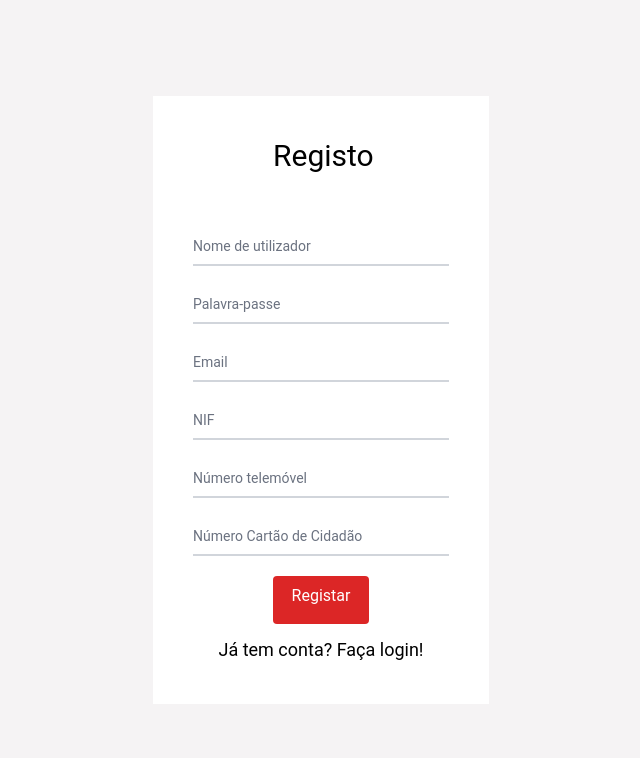
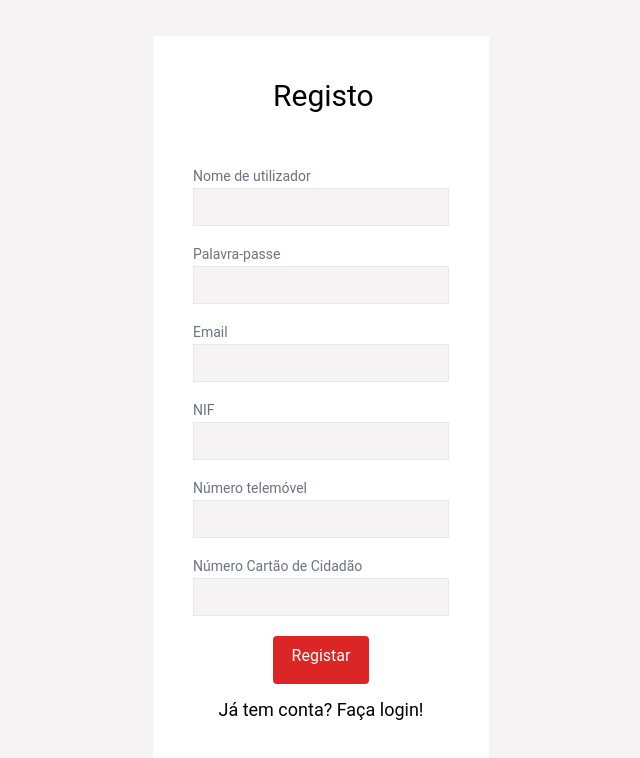
Before and after one commit to gonaloppcc/projetoRAS, a Next.js app in the folder frontend/: page /register in a window 1280 px wide. Shown: the top 758 px of the page, without its empty margins (319-959 px from the left). Built offline with nearby package versions, Linux system fonts and the light colour scheme.

Commit message:
Fix LoginBody and inputForm component.

```diff
--- a/frontend/src/components/Button/index.tsx
+++ b/frontend/src/components/Button/index.tsx
@@ -4,7 +4,7 @@ interface ButtonProps {
     children: React.ReactNode;
     disabled?: boolean;
     onClick?: React.MouseEventHandler<HTMLButtonElement>;
-    type?: ButtonHTMLAttributes<HTMLButtonElement>;
+    type?: ButtonHTMLAttributes<HTMLButtonElement>['type'];
 }
 
 export const PrimaryButton = ({
--- a/frontend/src/components/LoginCard/LoginBody.tsx
+++ b/frontend/src/components/LoginCard/LoginBody.tsx
@@ -1,5 +1,5 @@
-import React, {useEffect, useState} from 'react';
-import {InputForm} from '@components/createBetter/inputForm';
+import React, {useState} from 'react';
+import {HandleChangeProps, InputForm} from '@components/createBetter/inputForm';
 import {REGEX_MAIL} from '../../utils/regex';
 import {PrimaryButton} from '@components/Button';
 
@@ -8,39 +8,45 @@ export interface LoginBodyProps {
     setOpen: (value: boolean) => void;
 }
 
+interface ValuesProps {
+    mail: string;
+    password: string;
+}
+
+type ErrorsProps = ValuesProps;
+
+const initialValues = {
+    mail: '',
+    password: '',
+};
+
+const initialErrors = {
+    mail: '',
+    password: '',
+};
+
 export const LoginBody = ({setOpen}: LoginBodyProps) => {
-    const intialValues = {
-        mail: '',
-        password: '',
-    };
+    const [values, setValues] = useState<ValuesProps>(initialValues);
+    const [errors, setErrors] = useState<ErrorsProps>(initialErrors);
 
-    const [formValues, setFormValues] = useState(intialValues);
-    const [formErrors, setFormErrors] = useState({});
-    const [isSubmitting, setIsSubmitting] = useState(false);
-
-    const submit = () => {
-        console.log('Submissão feita');
-        console.log(formValues);
+    //form submission handler
+    const handleSubmit: React.FormEventHandler<HTMLFormElement> = (e) => {
+        e.preventDefault();
+        validate();
     };
 
     //input change handler
-    const handleChange = (e) => {
-        const {name, value} = e.target;
-        setFormValues({...formValues, [name]: value});
-    };
-
-    //form submission handler
-    const handleSubmit = (e) => {
-        e.preventDefault();
-        setFormErrors(validate(formValues));
-        setIsSubmitting(true);
+    const handleChange = ({name, value}: HandleChangeProps) => {
+        setValues({...values, [name]: value});
     };
 
     //form validation handler
     // FIXME Em todos
-    const validate = (values) => {
-        let errors = {};
-        // Phone numbers, cc, nifs all with 9 numbers
+    const validate = () => {
+        const errors = {
+            mail: '',
+            password: '',
+        };
 
         if (!values.mail) {
             errors.mail = 'Obrigatório';
@@ -54,25 +60,17 @@ export const LoginBody = ({setOpen}: LoginBodyProps) => {
             errors.password = 'Password tem de ter mais de 4 carateres';
         }
 
-        return errors;
+        setErrors(errors);
     };
 
-    useEffect(() => {
-        if (Object.keys(formErrors).length === 0 && isSubmitting) {
-            submit();
-        }
-    }, [formErrors]);
-
-    const TextLoginBodyBTN = () => <div>Aceder</div>;
-
     return (
-        <div className="h-screen w-screen justify-center flex items-center bg-CULTURED ">
-            <div className="bg-white w-auto flex flex-col items-center px-10 pt-10 h-auto gap-3 relative pb-10 ">
-                <div className="w-24 h-10  not-italic font-normal text-3xl leading-10 text-black flex-none order-none flex-grow-0">
+        <div className="h-screen w-screen justify-center flex items-center bg-CULTURED">
+            <div className="bg-white w-auto flex flex-col items-center px-10 pt-10 h-auto gap-3 relative pb-10">
+                <div className="w-24 h-10 not-italic font-normal text-3xl leading-10 text-black flex-none order-none flex-grow-0">
                     Entrar
                 </div>
                 <div className="flex flex-col items-start flex-none order-1">
-                    <div className="flex-none order-none  ">
+                    <div className="flex-none order-none">
                         <form
                             onSubmit={handleSubmit}
                             noValidate
@@ -80,30 +78,28 @@ export const LoginBody = ({setOpen}: LoginBodyProps) => {
                         >
                             {/*  FIXME Em todos */}
                             <InputForm
-                                htmlFor="email"
-                                name="Email"
+                                type="mail"
+                                name="Mail"
                                 id="mail"
-                                value={formValues.mail}
                                 handleChange={handleChange}
-                                error={formErrors.mail}
+                                value={values.mail}
+                                error={errors.mail}
                             />
 
                             <InputForm
-                                htmlFor="password"
+                                type="password"
                                 name="Palavra-passe"
                                 id="password"
-                                value={formValues.password}
                                 handleChange={handleChange}
-                                error={formErrors.password}
+                                value={values.password}
+                                error={errors.password}
                             />
 
                             <div className="flex flex-col center px-20 py-3">
                                 {/*  FIXME Em todos */}
-                                {/*<button type="submit">Aceder</button>*/}
-                                <PrimaryButton
-                                    type={'submit'}
-                                    children={<TextLoginBodyBTN />}
-                                />
+                                <PrimaryButton type="submit">
+                                    Aceder
+                                </PrimaryButton>
                             </div>
                             <div className="flex-none order-2  text-center	">
                                 <a
--- a/frontend/src/components/LoginCard/insertMailBody.tsx
+++ b/frontend/src/components/LoginCard/insertMailBody.tsx
@@ -1,7 +1,7 @@
 import React, {useState} from 'react';
 import {REGEX_MAIL} from 'utils/regex';
 import emailjs from '@emailjs/browser';
-import {InputForm} from '@components/createBetter/inputForm';
+import {HandleChangeProps, InputForm} from '@components/createBetter/inputForm';
 import {PrimaryButton} from '@components/Button';
 
 export interface ForgetPasswordProps {
@@ -14,22 +14,19 @@ export interface ForgetPasswordProps {
 
 export const InsertMailBody = ({
     code,
-    changeCode,
     changeMail,
     mail,
     mailSent,
 }: ForgetPasswordProps) => {
-    // Constant, to prevent sending too many mails while testing.
-    const sendMail: boolean = false;
+    const [mailError, setMailError] = useState<string>('');
 
-    const [errorMail, setErrorMail] = useState<string>('');
+    const sendMail: boolean = false; // Constant, to prevent sending too many mails while testing.
 
-    const changeMailInput = (e) => {
-        const {name, value} = e.target;
+    const changeEmailHandler = ({value}: HandleChangeProps) => {
         changeMail(value);
     };
 
-    var templateToMail = {
+    const templateToMail = {
         to_name: 'USER_MAIL',
         message: `${code}`,
     };
@@ -37,10 +34,10 @@ export const InsertMailBody = ({
     const sendEmailClicked = () => {
         let canSendMail: boolean = true;
         if (!mail) {
-            setErrorMail('Obrigatório');
+            setMailError('Obrigatório');
             canSendMail = false;
         } else if (!REGEX_MAIL.test(mail)) {
-            setErrorMail('Mail incorreto');
+            setMailError('Mail incorreto');
             canSendMail = false;
         }
         if (canSendMail) {
@@ -50,7 +47,7 @@ export const InsertMailBody = ({
 
     // This has to be constant, are api keys.
     const sendEmail = () => {
-        console.log(`Send email to ${mail}`);
+        console.log(`Send mail to ${mail}`);
         if (sendMail) {
             emailjs
                 .send(
@@ -72,30 +69,27 @@ export const InsertMailBody = ({
         mailSent(true);
     };
 
-    const TextInsertMailBTN = () => <div>Send Mail</div>;
-
     return (
         <div className="flex flex-col gap-3 p-5">
             <div className="text-lg font-semibold pb-2 border-b">
                 Esqueci-me da password
             </div>
-            <div>Introduza um email para recuperar o acesso à conta.</div>
+            <div>Introduza um mail para recuperar o acesso à conta.</div>
             <div className=" relative z-0">
                 <InputForm
-                    htmlForm="mail"
+                    type="mail"
                     name="Email"
                     id="emailRecover"
                     value={mail}
-                    handleChange={changeMailInput}
-                    error={errorMail}
+                    handleChange={changeEmailHandler}
+                    error={mailError}
                 />
             </div>
 
             <div className="flex items-center justify-center gap-10">
-                <PrimaryButton
-                    children={<TextInsertMailBTN />}
-                    onClick={sendEmailClicked}
-                />
+                <PrimaryButton onClick={sendEmailClicked}>
+                    <div>Send Mail</div>
+                </PrimaryButton>
             </div>
         </div>
     );
--- a/frontend/src/components/createBetter/inputForm.tsx
+++ b/frontend/src/components/createBetter/inputForm.tsx
@@ -1,38 +1,60 @@
-import React, {useEffect, useState} from 'react';
+import React from 'react';
 import classNames from 'classnames';
 
-export const InputForm = (props) => {
+export interface HandleChangeProps {
+    name: string;
+    value: string;
+}
+
+interface InputFormProps {
+    type: string;
+    name: string;
+    id: string;
+    placeholder?: string;
+    handleChange?: (props: HandleChangeProps) => void;
+    value: string;
+    error: string;
+}
+
+export const InputForm = ({
+    type,
+    name,
+    id,
+    placeholder,
+    handleChange,
+    value,
+    error,
+}: InputFormProps) => {
+    const onChange: React.ChangeEventHandler<HTMLInputElement> = (e) => {
+        if (handleChange) {
+            handleChange({name: e.target.name, value: e.target.value});
+        }
+    };
+
     return (
         <div className="py-2">
-            <div className="relative z-0">
-                <input
-                    type={props.htmlFor}
-                    name={props.id}
-                    id={props.id}
-                    value={props.value}
-                    onChange={props.handleChange}
-                    placeholder={' '}
-                    //className="block py-2.5 px-0 w-full text-sm text-gray-900 bg-transparent border-0 border-b-2 border-gray-300 appearance-none dark:text-white dark:border-gray-600 dark:focus:border-blue-500 focus:outline-none focus:ring-0 focus:border-blue-600 peer"
-                    className={classNames(
-                        'block py-2.5 px-0 w-full text-sm text-gray-900 bg-transparent border-0 border-b-2 border-gray-300 appearance-none dark:text-white dark:border-gray-600 dark:focus:border-blue-500 focus:outline-none focus:ring-0 focus:border-blue-600 peer',
-                        {
-                            'border-red-500 border-2': props.error,
-                            'border-black border-b-2': !props.error,
-                        }
-                    )}
-                />
-                <label
-                    htmlFor={props.name}
-                    className="absolute text-sm text-gray-500 dark:text-gray-400 duration-300 transform -translate-y-6 scale-75 top-3 -z-10 origin-[0] peer-focus:left-0 peer-focus:text-blue-600 peer-focus:dark:text-blue-500 peer-placeholder-shown:scale-100 peer-placeholder-shown:translate-y-0 peer-focus:scale-75 peer-focus:-translate-y-6"
-                >
-                    {props.name}
-                </label>
-                {props.error && (
-                    <span className="text-base mt-1 text-red-500">
-                        {props.error}
-                    </span>
+            <label
+                htmlFor={name}
+                className="text-sm text-gray-500 dark:text-gray-400 duration-300 transform -translate-y-6 scale-75 top-3 -z-10 origin-[0] peer-focus:left-0 peer-focus:text-blue-600 peer-focus:dark:text-blue-500 peer-placeholder-shown:scale-100 peer-placeholder-shown:translate-y-0 peer-focus:scale-75 peer-focus:-translate-y-6"
+            >
+                {name}
+            </label>
+            <input
+                type={type}
+                name={id}
+                id={id}
+                value={value}
+                onChange={onChange}
+                placeholder={placeholder}
+                className={classNames(
+                    'block py-2 px-2 w-full text-sm text-black bg-CULTURED border focus:outline-none focus:ring-0 focus:border-LIGHT_GRAY'
                 )}
-            </div>
+            />
+            {error && (
+                <span className="text-base mt-1 text-IMPERIAL_RED">
+                    {error}
+                </span>
+            )}
         </div>
     );
 };
--- a/frontend/src/utils/regex.tsx
+++ b/frontend/src/utils/regex.tsx
@@ -1,3 +1,3 @@
 export const REGEX_MAIL = /^[^\s@]+@[^\s@]+\.[^\s@]{2,}$/i;
 export const REGEX_NUMBERS = /^\d{9}$/i;
-export const REGEX_USERNAME = /^[\d\w$]{1,10}/i;
+export const REGEX_USERNAME = /^[\w$]{1,10}/i;
```
Also changed, not shown: 1 other file (tests, documents, lock files or other folders).
